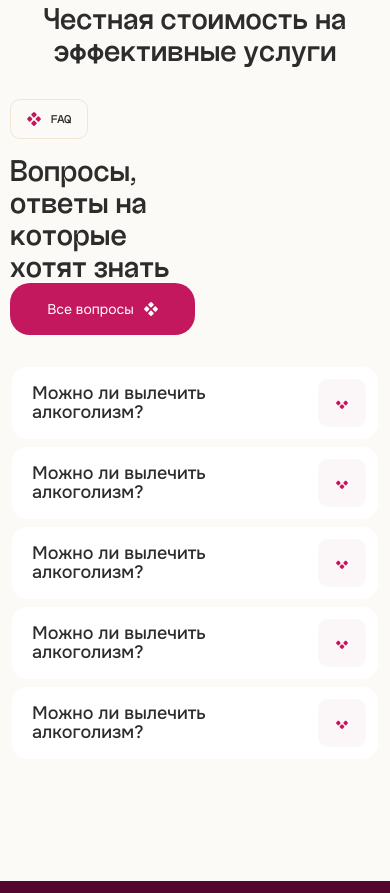
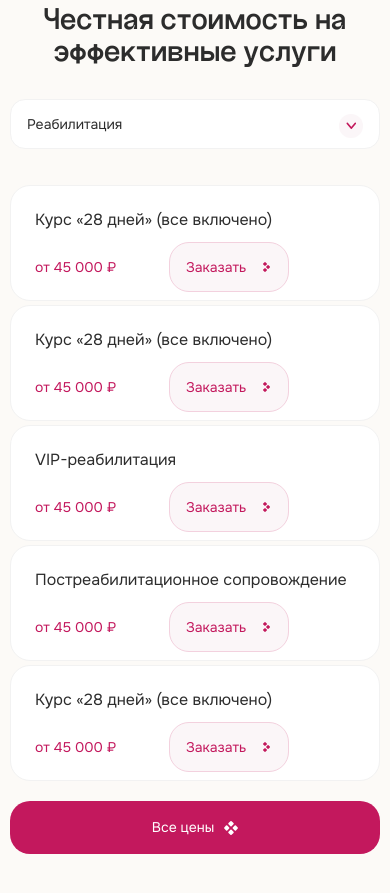
Before and after one commit to Hor4iK/rehab-28, a website: page src/index.html in a window 390 px wide. Shown: the part 8452-9345 px from the top of the page. Drawn offline with nearby package versions, Linux system fonts and the light colour scheme; files that its build step writes are made by us from their sources; files whose address does not match are found by name.

Commit message:
price-block A JS

```diff
--- a/src/assets/css/vendor/price.scss
+++ b/src/assets/css/vendor/price.scss
@@ -0,0 +1,211 @@
+.price {
+  padding-inline: $padding;
+
+  &__wrapper {
+    display: flex;
+    flex-direction: column;
+    align-items: center;
+  }
+
+  &__inner {
+    width: 100%;
+  }
+
+  &__content {}
+
+  &__categories {
+    margin-block-end: 32px;
+
+    &__top {
+      width: 100%;
+      background-color: #fff;
+      padding: 16px;
+      font-size: 14px;
+      color: $black-color;
+      border: 1px solid $black-light-100-color;
+      border-radius: 15px;
+      outline: 1px solid transparent;
+      transition: outline 300ms;
+      position: relative;
+      cursor: pointer;
+
+      &:hover,
+      &:focus {
+        outline: 1px solid $primary-color;
+      }
+
+      &::after {
+        content: '';
+        display: block;
+        background-color: $primary-light-100-color;
+        border-radius: 50%;
+        background-image: url(../img/icons/mini-arrow.svg);
+        background-repeat: no-repeat;
+        background-size: 10px 7px;
+        background-position: center center;
+        width: 24px;
+        aspect-ratio: 1/1;
+        position: absolute;
+        right: 16px;
+        top: 14px;
+        transform: rotate(180deg);
+        transition: transform 500ms;
+        z-index: 2;
+      }
+
+      &.active {
+        &::after {
+          transform: rotate(0);
+        }
+      }
+
+      @media (width>900px) {
+        display: none;
+      }
+    }
+
+    &__bottom {
+      background-color: #fff;
+      padding-inline: 16px;
+      font-size: 14px;
+      color: $black-color;
+      outline: 1px solid transparent;
+      border-radius: 15px;
+      max-height: 0;
+      overflow: hidden;
+      transition: max-height 0.4s ease-in-out, outline 300ms;
+      margin-block-start: 4px;
+
+      &.active {
+        padding-block: 16px;
+        outline: 1px solid $black-light-100-color;
+      }
+
+      @media (width>900px) {
+        display: flex;
+        gap: 4px;
+        max-height: none;
+        margin: 0;
+        padding: 0;
+      }
+    }
+
+    @media (width>900px) {
+      padding: 8px;
+      background-color: #fff;
+      border-radius: 20px;
+      width: fit-content;
+      margin-inline: auto;
+    }
+  }
+
+  &__category {
+    padding: 15px;
+    cursor: pointer;
+    background-image: linear-gradient($primary-light-200-color, $primary-light-200-color);
+    background-position: 0 100%;
+    background-repeat: no-repeat;
+    transition: color .3s, background-size .25s, background-color 300ms;
+    background-size: 0 1px;
+    background-color: transparent;
+
+    &.active {
+      background-color: $primary-color;
+      color: #fff;
+    }
+
+    &:hover {
+      background-size: 100% 1px;
+    }
+
+    @media (width<=900px) {
+      &:not(:last-child) {
+        border-bottom: 1px solid $black-light-100-color;
+      }
+    }
+
+    @media (width>900px) {
+      padding: 24px 32px;
+      border-radius: 12px;
+    }
+  }
+
+  &__list {
+    width: 100%;
+    flex-direction: column;
+    gap: 4px;
+    margin-block-end: 40px;
+    display: none;
+
+    &.active {
+      display: flex;
+    }
+
+    @media (width<=1000px) {
+      margin-block-end: 20px;
+    }
+  }
+
+  &__item {
+    background-color: #fff;
+    border: 1px solid $black-light-100-color;
+    border-radius: 20px;
+    padding: 9px 8px 9px 28px;
+    display: flex;
+    align-items: center;
+    gap: 4px;
+
+    p {
+      font-size: clamp(1rem, 0.4167rem + 1.3333vw, 1.25rem);
+      color: $black-color;
+      width: 100%;
+    }
+
+    span {
+      font-size: clamp(0.875rem, 0rem + 2vw, 1.25rem);
+      display: block;
+      max-width: 321px;
+      width: 100%;
+      color: $primary-color;
+    }
+
+    @media (width<=900px) {
+      padding: 24px 8px 8px 24px;
+      flex-wrap: wrap;
+      row-gap: 12px;
+
+      span {
+        max-width: 130px;
+      }
+    }
+  }
+
+  &__btn {
+    padding: 24px;
+    gap: 30px;
+    background-color: $primary-light-100-color;
+    color: $primary-color;
+    font-size: clamp(0.875rem, 0.5833rem + 0.6667vw, 1rem);
+    border: 1px solid $primary-light-200-color;
+    outline: 1px solid transparent;
+
+    &::after {
+      background-image: url(../img/icons/three-point-right.svg);
+    }
+
+    @media (width<=1000px) {
+      padding: 16px;
+      gap: 12px;
+    }
+  }
+
+  &__link {
+    width: 100%;
+    max-width: 180px;
+    justify-content: center;
+
+    @media (width<=700px) {
+      max-width: none;
+    }
+  }
+}
--- a/src/assets/js/main.js
+++ b/src/assets/js/main.js
@@ -338,29 +338,35 @@ document.addEventListener('DOMContentLoaded', function () {
   /* -- END FAQ  -- */
 
 
-  /* -- SLIDERS  -- */
+  /* -- PRICE -- */
+  const price = document.querySelector('.price');
+  if (price) {
+    const titleArray = price.querySelectorAll('.price__categories__top');
+    const contentArray = price.querySelectorAll('.price__categories__bottom');
 
-  //Slider INTRO, turns off when resize
-  introSwiper = document.querySelector(".intro");
-  if (introSwiper) {
-    introSwiperCheck = false;
-    ['resize', 'load'].forEach((event) => {
-      window.addEventListener(event, function () {
-        if (window.innerWidth <= 650 && !introSwiperCheck) {
-          introSwiperCheck = new Swiper(introSwiper.querySelector('.intro__swiper'), {
-            direction: 'horizontal',
-            slidesPerView: 1.1,
-            grabCursor: true,
-            spaceBetween: 10
-          });
-        }
-        if (window.innerWidth > 650 && introSwiperCheck) {
-          introSwiperCheck.destroy(true, true);
-          introSwiperCheck = false
-        }
+    if (titleArray && contentArray) {
+      tabs('.price__categories', titleArray, contentArray);
+    }
+
+    const categories = price.querySelectorAll('.price__category');
+    const listTitle = price.querySelector('.price__categories__top');
+    const categoriesContent = price.querySelectorAll(".price__list");
+
+    listTitle.textContent = categories[0].textContent;
+
+    categories.forEach(category => {
+      category.addEventListener('click', evt => {
+        const categoryTitle = evt.target.textContent;
+        listTitle.textContent = categoryTitle;
       })
     })
+
+    categoriesSwitch(price, categories, categoriesContent, ".price__category.active", ".price__list.active");
   }
+  /* -- END PRICE -- */
+
+
+  /* -- SLIDERS  -- */
 
   //Slider Metodics
   metodicSwiper = document.querySelector(".metodic");
--- a/src/tpl/partials/price-block.html
+++ b/src/tpl/partials/price-block.html
@@ -1,11 +1,131 @@
-<section class="price">
+<section class="price container_b">
   <div class="container">
     <div class="section-title">
       <span>Цены</span>
       <h2>Честная стоимость на эффективные услуги</h2>
     </div>
   </div>
-  <div class="price__inner">
-
+  <div class="price__wrapper">
+    <div class="price__inner">
+      <div class="price__categories">
+        <div class="price__categories__top">
+          Реабилитация
+        </div>
+        <div class="price__categories__bottom">
+          <div class="price__category">Реабилитация</div>
+          <div class="price__category">Лечение в стационаре</div>
+          <div class="price__category">Выездные услуги</div>
+        </div>
+      </div>
+      <div class="price__content">
+        <div class="price__list">
+          <div class="price__item">
+            <p>Курс «28 дней» (все включено)</p>
+            <span>от 45 000 ₽</span>
+            <button class="btn price__btn popup-btn btn_point" data-path="popup-consult">
+              <span>Заказать</span>
+            </button>
+          </div>
+          <div class="price__item">
+            <p>Курс «28 дней» (все включено)</p>
+            <span>от 45 000 ₽</span>
+            <button class="btn price__btn popup-btn btn_point" data-path="popup-consult">
+              <span>Заказать</span>
+            </button>
+          </div>
+          <div class="price__item">
+            <p>VIP-реабилитация</p>
+            <span>от 45 000 ₽</span>
+            <button class="btn price__btn popup-btn btn_point" data-path="popup-consult">
+              <span>Заказать</span>
+            </button>
+          </div>
+          <div class="price__item">
+            <p>Постреабилитационное сопровождение</p>
+            <span>от 45 000 ₽</span>
+            <button class="btn price__btn popup-btn btn_point" data-path="popup-consult">
+              <span>Заказать</span>
+            </button>
+          </div>
+          <div class="price__item">
+            <p>Курс «28 дней» (все включено)</p>
+            <span>от 45 000 ₽</span>
+            <button class="btn price__btn popup-btn btn_point" data-path="popup-consult">
+              <span>Заказать</span>
+            </button>
+          </div>
+        </div>
+        <div class="price__list">
+          <div class="price__item">
+            <p>ЫЫЫЫ Курс «28 дней» (все включено)</p>
+            <span>от 45 000 ₽</span>
+            <button class="btn price__btn popup-btn btn_point" data-path="popup-consult">
+              <span>Заказать</span>
+            </button>
+          </div>
+          <div class="price__item">
+            <p>VIP-реабилитация</p>
+            <span>от 45 000 ₽</span>
+            <button class="btn price__btn popup-btn btn_point" data-path="popup-consult">
+              <span>Заказать</span>
+            </button>
+          </div>
+          <div class="price__item">
+            <p>Постреабилитационное сопровождение</p>
+            <span>от 45 000 ₽</span>
+            <button class="btn price__btn popup-btn btn_point" data-path="popup-consult">
+              <span>Заказать</span>
+            </button>
+          </div>
+          <div class="price__item">
+            <p>Курс «28 дней» (все включено)</p>
+            <span>от 45 000 ₽</span>
+            <button class="btn price__btn popup-btn btn_point" data-path="popup-consult">
+              <span>Заказать</span>
+            </button>
+          </div>
+        </div>
+        <div class="price__list">
+          <div class="price__item">
+            <p>sssКурс «28 дней» (все включено)</p>
+            <span>от 45 000 ₽</span>
+            <button class="btn price__btn popup-btn btn_point" data-path="popup-consult">
+              <span>Заказать</span>
+            </button>
+          </div>
+          <div class="price__item">
+            <p>Курс «28 дней» (все включено)</p>
+            <span>от 45 000 ₽</span>
+            <button class="btn price__btn popup-btn btn_point" data-path="popup-consult">
+              <span>Заказать</span>
+            </button>
+          </div>
+          <div class="price__item">
+            <p>VIP-реабилитация</p>
+            <span>от 45 000 ₽</span>
+            <button class="btn price__btn popup-btn btn_point" data-path="popup-consult">
+              <span>Заказать</span>
+            </button>
+          </div>
+          <div class="price__item">
+            <p>Постреабилитационное сопровождение</p>
+            <span>от 45 000 ₽</span>
+            <button class="btn price__btn popup-btn btn_point" data-path="popup-consult">
+              <span>Заказать</span>
+            </button>
+          </div>
+          <div class="price__item">
+            <p>Курс «28 дней» (все включено)</p>
+            <span>от 45 000 ₽</span>
+            <button class="btn price__btn popup-btn btn_point" data-path="popup-consult">
+              <span>Заказать</span>
+            </button>
+          </div>
+        </div>
+      </div>
+    </div>
+    <a href="#" class="btn price__link btn_primary btn_point">
+      <span>Все цены</span>
+    </a>
   </div>
 </section>
```
